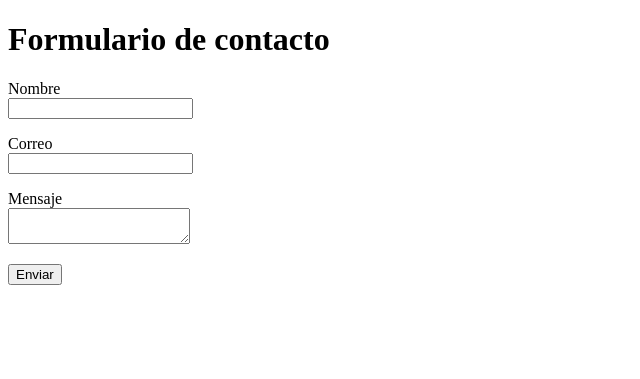
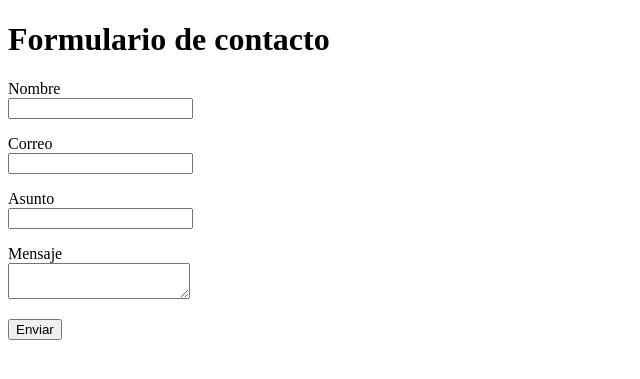
Before and after one commit to daza-adr/aplicacion_django, a Django app: page / in a window 1280 px wide. Shown: the top 379 px of the page, without its empty margins (0-640 px from the left). Run offline with Django 5.2, Linux system fonts and the light colour scheme.

Commit message:
se agrega asunto

```diff
--- a/contacto/models.py
+++ b/contacto/models.py
@@ -3,4 +3,5 @@ class Mensaje(models.Model):
 
     nombre = models.CharField(max_length=100)
     correo = models.EmailField()
+    asunto = models.CharField(max_length=150)
     mensaje = models.TextField()
--- a/contacto/templates/contacto.html
+++ b/contacto/templates/contacto.html
@@ -17,6 +17,10 @@
 <input type="email" name="correo">
 </p>
 <p>
+<label>Asunto</label><br>
+<input type="text" name="asunto">
+</p>
+<p>
 <label>Mensaje</label><br>
 <textarea name="mensaje"></textarea>
 </p>
--- a/contacto/views.py
+++ b/contacto/views.py
@@ -6,6 +6,7 @@ def contacto(request):
         mensaje = Mensaje(
             nombre=request.POST["nombre"],
             correo=request.POST["correo"],
+            asunto=request.POST["asunto"],
             mensaje=request.POST["mensaje"]
         )
         mensaje.save()
```
Also changed, not shown: contacto/migrations/0002_mensaje_asunto.py (added).
